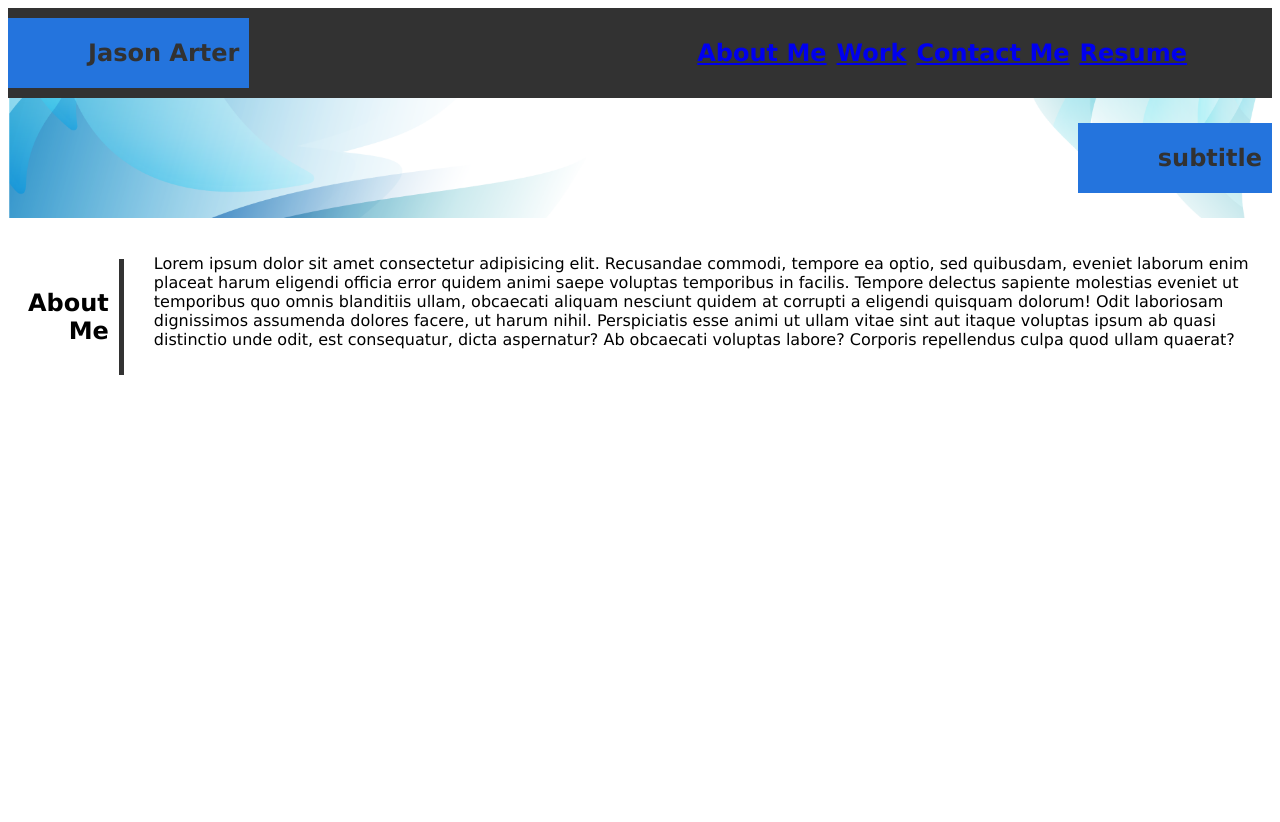
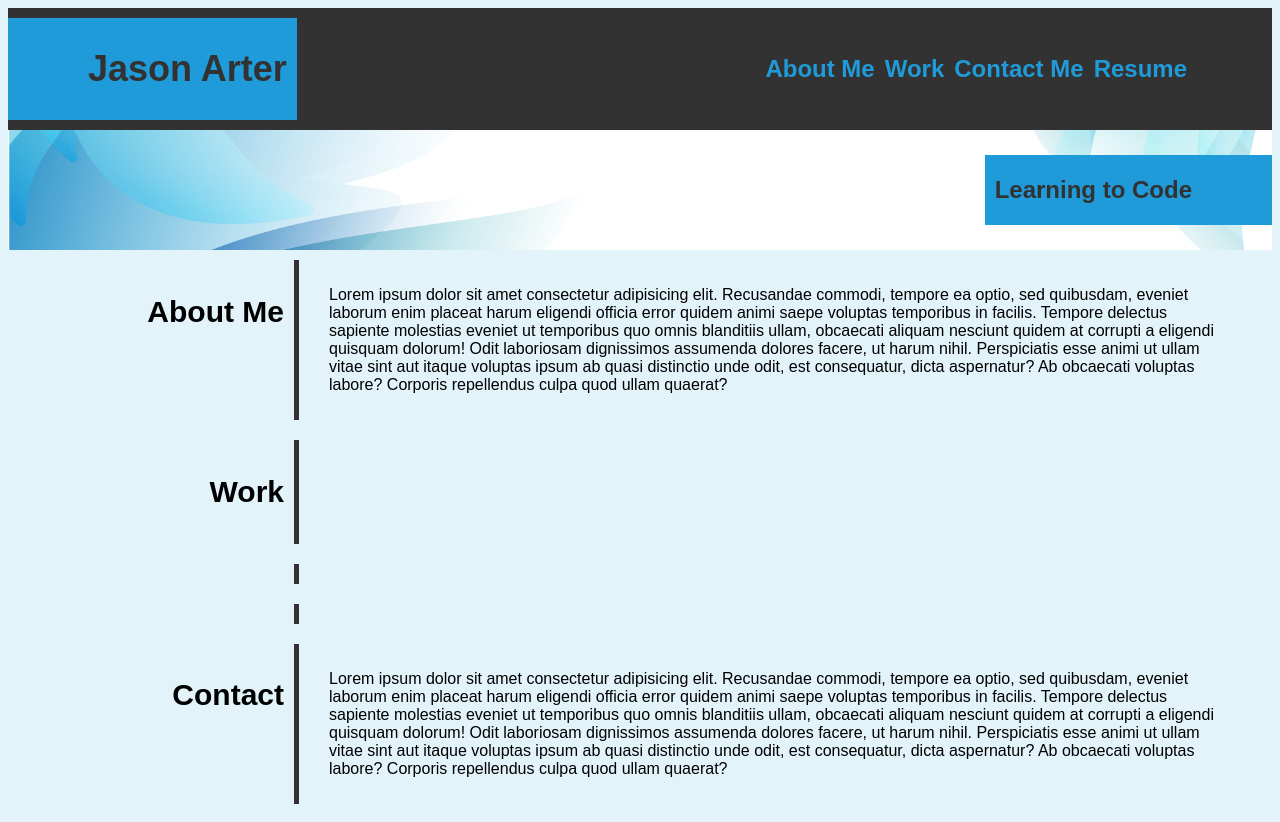
Before and after one commit to error201/AdvancedCSSResume, a plain HTML site: page index.html in a window 1280 px wide. Before the commit the page ends 800 px from the top, so only its background shows below. Drawn offline with Linux system fonts and the light colour scheme.

Commit message:
Playing with flexboxes...

```diff
--- a/assets/styles/style.css
+++ b/assets/styles/style.css
@@ -1,7 +1,15 @@
 :root {
-    --accent-color: rgb(36, 116, 221);
+    --accent-color: rgb(32, 155, 217);
     --shadow-color: rgb(50, 50, 50);
-    font-family: 'Lucida Sans', 'Lucida Sans Regular', 'Lucida Grande', 'Lucida Sans Unicode', Geneva, Verdana, sans-serif;
+    font-family: Arial, Helvetica, sans-serif
+}
+
+body {
+    background-color: #e3f3fa;
+}
+
+a:any-link{
+    text-decoration: none;
 }
 
 nav {
@@ -17,21 +25,34 @@ nav {
     display: inline;
     background-color: var(--accent-color);
     color: var(--shadow-color);
-    padding: 1px 10px 1px 80px;
+    padding: 0px 10px 0px 80px;
     font-weight:bold;
+    font-size: 1.5em
 }
 
 #links {
     display: flex;
     flex-wrap: nowrap;
     text-align: right;
-    color: var(--shadow-color);
+    color: var(--accent-color);
     margin-right: 80px;
+    text-decoration: none;
 }
 
-#links span{
+#links h1{
     padding: 0px 5px;
-    color: var(--shadow-color);
+    color: var(--accent-color);
+    text-decoration: none;
+}
+
+#links h1:visited {
+    color:var(--accent-color);
+    text-decoration: none;
+}
+
+#links h1:hover {
+    color:white;
+    text-decoration: none;
 }
 
 #banner {
@@ -48,14 +69,14 @@ nav {
 #subtitle {
     background-color: var(--accent-color);
     color: var(--shadow-color);
-    padding: 1px 10px 1px 80px;
+    padding: 1px 80px 1px 10px;
     font-weight:bold;
 }
 
 main {
     display:flex;
     flex-direction: row;
-    flex-wrap: nowrap;
+    flex-wrap: wrap;
     align-items:flex-end;
     width:100%;
 }
@@ -64,11 +85,27 @@ main {
     border-right: 5px solid var(--shadow-color);
     padding: 10px;
     text-align: end;
+    justify-content: flex-start;
     margin: 10px;
+    width: 20vw;
+    font-size: 1.25em;
+    font-weight:bold;
 }
 
 .right-side {
     text-align: left;
     padding: 10px;
     margin: 10px;
+    justify-content: flex-end;
+    width: 70vw;
 }
+
+.row{
+    flex-direction: row;
+    width: 100%;
+    display:flex;
+}
+
+.first-row{
+
+}
--- a/index.html
+++ b/index.html
@@ -15,16 +15,16 @@
             <h1>Jason Arter</h1>
         </div>
         <div id="links">
-            <span><a href="#">
+            <span><a href="#about-me">
                     <h1>About Me</h1>
                 </a></span>
-            <span><a href="#">
+            <span><a href="#projects">
                     <h1>Work</h1>
                 </a></span>
-            <span><a href="#">
+            <span><a href="#contact">
                     <h1>Contact Me</h1>
                 </a></span>
-            <span><a href="#">
+            <span><a href="#resume">
                     <h1>Resume</h1>
                 </a></span>
         </div>
@@ -32,12 +32,13 @@
     <section id="banner">
         <div>
             <div id="subtitle">
-                <h1>subtitle</h1>
+                <h1>Learning to Code</h1>
             </div>
         </div>
     </section>
     <main>
-            <div class="left-side">
+        <div class="row">
+            <div class="left-side" id="about-me">
                 <h2>About Me</h2>
             </div>
             <div class="right-side">
@@ -51,6 +52,45 @@
                     est consequatur, dicta aspernatur? Ab obcaecati voluptas labore? Corporis repellendus culpa quod
                     ullam quaerat?</p>
             </div>
+        </div>
+        <div class="row">
+            <div class="left-side" id="projects">
+                <h2>Work</h2>
+            </div>
+            <div class="right-side">
+
+            </div>
+        </div>
+        <div class="row">
+            <div class="left-side">
+            </div>
+            <div class="right-side">
+
+            </div>
+        </div>
+        <div class="row first-row">
+            <div class="left-side">
+            </div>
+            <div class="right-side">
+
+            </div>
+        </div>
+        <div class="row">
+            <div class="left-side" id="contact">
+                <h2>Contact</h2>
+            </div>
+            <div class="right-side">
+                <p>Lorem ipsum dolor sit amet consectetur adipisicing elit. Recusandae commodi, tempore ea optio, sed
+                    quibusdam, eveniet laborum enim placeat harum eligendi officia error quidem animi saepe voluptas
+                    temporibus in facilis.
+                    Tempore delectus sapiente molestias eveniet ut temporibus quo omnis blanditiis ullam, obcaecati
+                    aliquam nesciunt quidem at corrupti a eligendi quisquam dolorum! Odit laboriosam dignissimos
+                    assumenda dolores facere, ut harum nihil.
+                    Perspiciatis esse animi ut ullam vitae sint aut itaque voluptas ipsum ab quasi distinctio unde odit,
+                    est consequatur, dicta aspernatur? Ab obcaecati voluptas labore? Corporis repellendus culpa quod
+                    ullam quaerat?</p>
+            </div>
+        </div>
     </main>
 </body>
 
```
